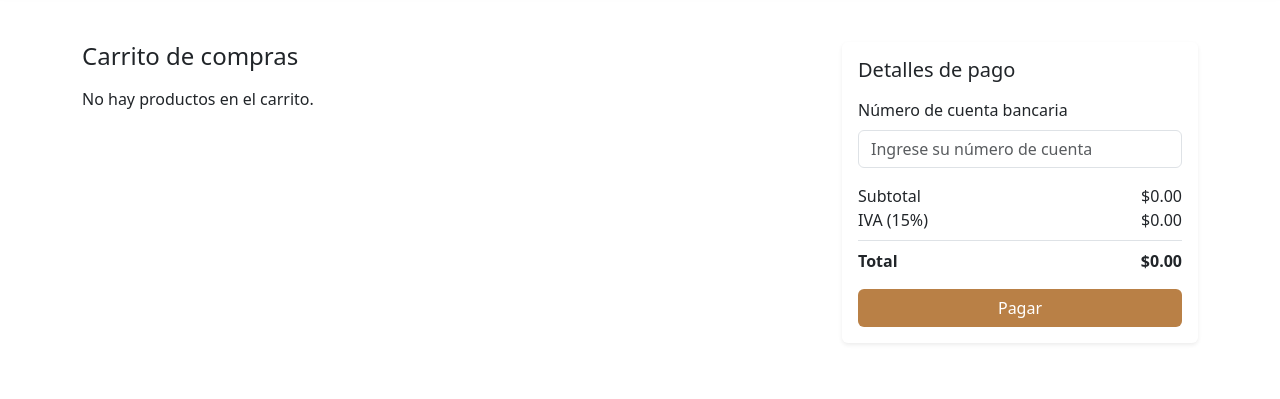
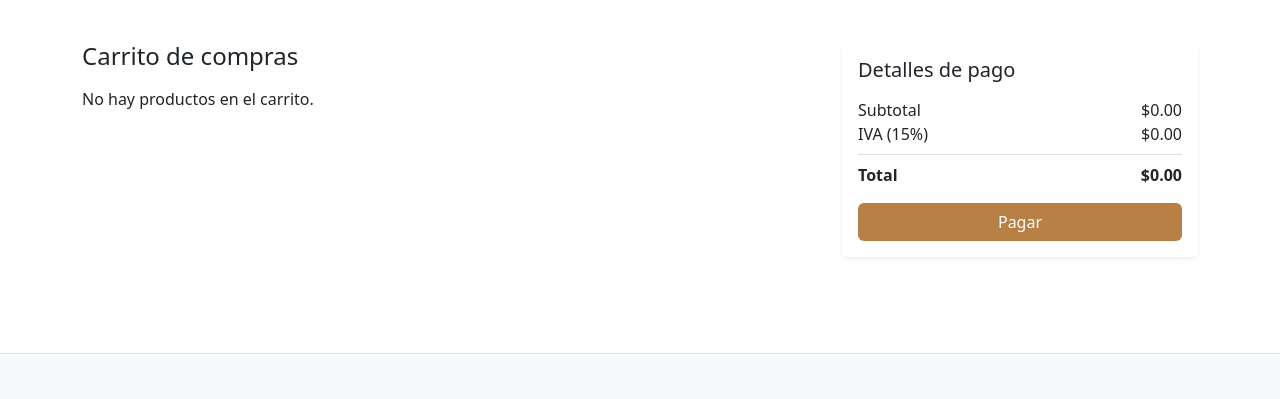
Before and after one commit to jmoreno-25/PetEatsJQuery, a plain HTML site: page public/pages/Carrito/Index.html in a window 1280 px wide. Shown: the part 96-495 px from the top of the page. Drawn offline with nearby package versions, Linux system fonts and the light colour scheme.

Commit message:
Borrar campo de cuenta en la interfaz

```diff
--- a/public/pages/Carrito/Index.html
+++ b/public/pages/Carrito/Index.html
@@ -26,10 +26,6 @@
         <div class="card shadow-sm border-0">
           <div class="card-body">
             <h5 class="card-title mb-3">Detalles de pago</h5>
-            <div class="mb-3">
-              <label for="cuenta" class="form-label">Número de cuenta bancaria</label>
-              <input type="text" class="form-control" id="cuenta" placeholder="Ingrese su número de cuenta" required>
-            </div>
             <div class="d-flex justify-content-between">
               <span>Subtotal</span>
               <span id="subtotal">$0.00</span>
```
